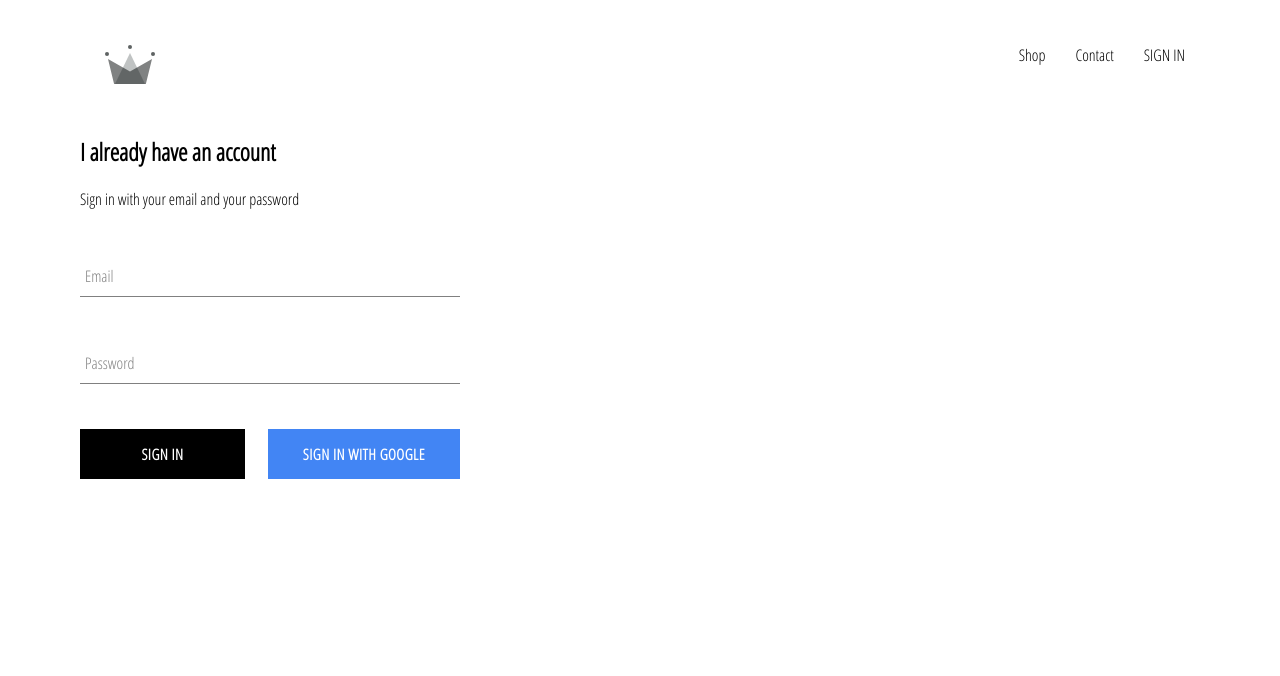
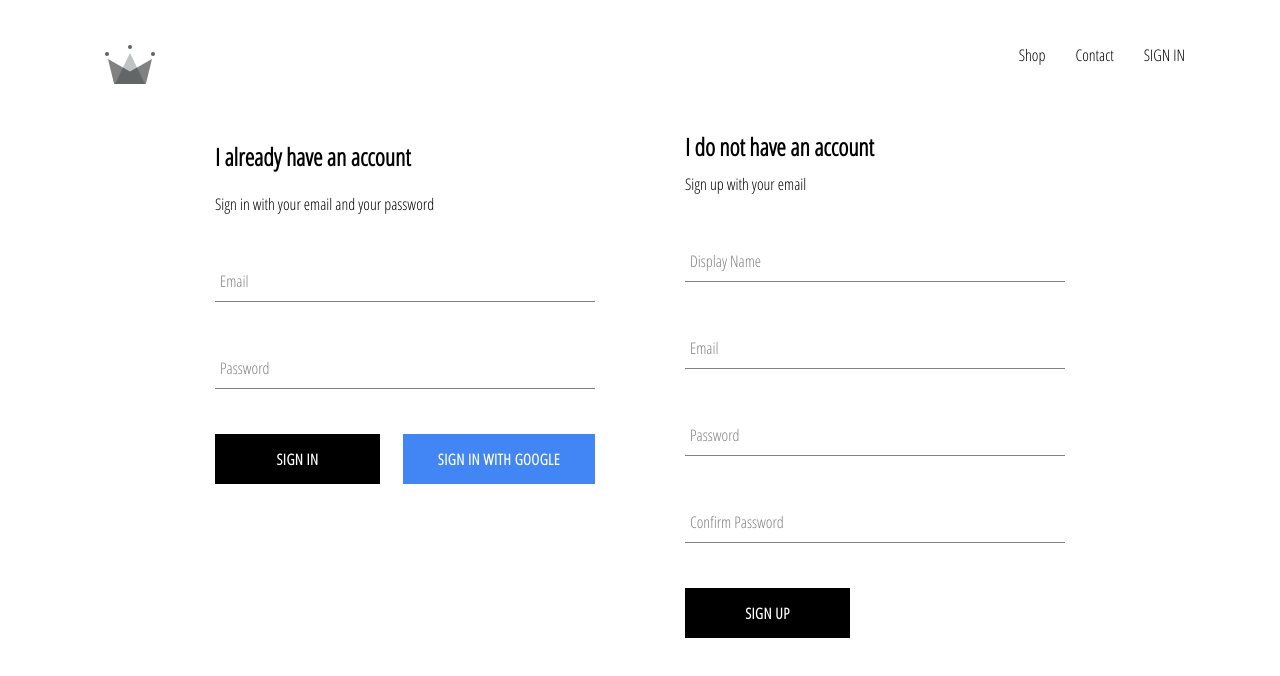
Before and after one commit to hamdi-ben-yaflah/clothing-e-commerce, a React (Create React App) app: page /signin in a window 1280 px wide. Shown: the top 676 px of the page. Built offline with nearby package versions, Linux system fonts and the light colour scheme; no server answers.

Commit message:
finish signIn and signUp components

```diff
--- a/src/App.js
+++ b/src/App.js
@@ -5,7 +5,7 @@
 import ShopPage from './pages/shop/shop.component';
 import  Header  from './components/header/header.compoenets';
 import SignInAndSignUp from './pages/sign-in-and-sign-up/sign-in-and-sign-up.component';
-import { auth } from './firebase/firebase.utils';
+import { auth, createUserProfileDocument } from './firebase/firebase.utils';
 
 class App extends React.Component  {
   constructor() {
@@ -19,10 +19,24 @@
   unsubscribeFromAuth = null;
 
   componentDidMount() {
-    this.unsubscribeFromAuth = auth.onAuthStateChanged(user => {
-      this.setState({ currentUser: user});
-      console.log(user);
+    this.unsubscribeFromAuth = auth.onAuthStateChanged( async (userAuth) => {
+      //this.setState({ currentUser: user});
 
+      if(userAuth) {
+        const userRef = await createUserProfileDocument(userAuth);
+
+        userRef.onSnapshot(snapShot => {
+          this.setState({
+            currentUser: {
+              id: snapShot.id,
+              ...snapShot.data()
+            }
+          }, () => console.log(this.state)
+          )
+        });
+      } else {
+        this.setState( { currentUser: userAuth });
+      }
     })
   }
 
--- a/src/components/sign-in/sign-in.component.jsx
+++ b/src/components/sign-in/sign-in.component.jsx
@@ -2,7 +2,7 @@
 import './sign-in.style.scss';
 import InputForm from '../input-form/input-form.component';
 import CustomButton from '../custom-button/custom-button.component';
-import { signInWhithGoogle } from '../../firebase/firebase.utils';
+import { auth, signInWhithGoogle } from '../../firebase/firebase.utils';
 
 
 class SignIn extends React.Component {
@@ -15,10 +15,17 @@
         }
     }
 
-    handleSubmit = e => {
+    handleSubmit = async e => {
         e.preventDefault();
+        const { email, password } = this.state;
 
-        this.setState({email: '', password: ''});
+        try {
+            await auth.signInWithEmailAndPassword(email, password);
+            this.setState({email: '', password: ''});
+        } catch (error) {
+            console.log(error);
+        }
+
     }
 
     handleChange = e => {
--- /dev/null
+++ b/src/components/sign-up/sign-up.component.jsx
@@ -0,0 +1,95 @@
+import React from 'react';
+import { auth, createUserProfileDocument } from '../../firebase/firebase.utils';
+import './sign-up.style.scss';
+import InputForm from '../input-form/input-form.component';
+import CustomButton from '../custom-button/custom-button.component';
+
+class SignUp extends React.Component {
+    constructor() {
+        super();
+
+        this.state = {
+            'displayName': '',
+            'email': '',
+            'password': '',
+            'confirmPassword': ''
+        }
+    }
+
+    handleSubmit = async event => {
+        event.preventDefault();
+        const { displayName, email, password, confirmPassword } = this.state;
+
+        if (password !== confirmPassword) {
+            alert('Passwords don\'t match');
+            return;
+        }
+
+        try {
+            const { user } = await auth.createUserWithEmailAndPassword(email, password);
+            await createUserProfileDocument(user, {displayName})
+            this.setState({
+                'displayName': '',
+                'email': '',
+                'password': '',
+                'confirmPassword': ''
+            })
+        } catch (error) {
+            console.log(error);
+        }
+    }
+
+    handleChange = event => {
+        const { name, value } = event.target;
+
+        this.setState({ [name]: value });
+    }
+
+    render() {
+        const { displayName, email, password, confirmPassword } = this.state;
+
+        return (
+            <div className="sign-up">
+                <h2 className="title">I do not have an account</h2>
+                <span>Sign up with your email</span>
+                <form className="sign-up-form" onSubmit={this.handleSubmit}>
+                    <InputForm
+                    type="text"
+                    name='displayName'
+                    value={displayName}
+                    onChange={this.handleChange}
+                    label='Display Name'
+                    required
+                    />
+                    <InputForm
+                    type="email"
+                    name='email'
+                    value={email}
+                    onChange={this.handleChange}
+                    label='Email'
+                    required
+                    />
+                    <InputForm
+                    type="password"
+                    name='password'
+                    value={password}
+                    onChange={this.handleChange}
+                    label='Password'
+                    required
+                    />
+                    <InputForm
+                    type="password"
+                    name='confirmPassword'
+                    value={confirmPassword}
+                    onChange={this.handleChange}
+                    label='Confirm Password'
+                    required
+                    />
+                    <CustomButton type="submit"> Sign Up </CustomButton>
+                </form>
+            </div>
+        )
+    }
+}
+
+export default SignUp;
--- /dev/null
+++ b/src/components/sign-up/sign-up.style.scss
@@ -0,0 +1,9 @@
+.sign-up {
+    display: flex;
+    flex-direction: column;
+    width: 380px;
+
+    .title {
+      margin: 10px 0;
+    }
+  }
--- a/src/firebase/firebase.utils.js
+++ b/src/firebase/firebase.utils.js
@@ -13,6 +13,32 @@
     measurementId: "G-8S6T1HX4SK"
 };
 
+export const createUserProfileDocument = async (userAuth, additionalData) => {
+    if (!userAuth) return;
+
+    const userRef = firestore.doc(`users/${userAuth.uid}`);
+
+    const snapShot = await userRef.get();
+
+    if(!snapShot.exists) {
+        const { displayName, email } = userAuth;
+        const createdAt = new Date();
+
+        try {
+            await userRef.set({
+                displayName,
+                email,
+                createdAt,
+                ...additionalData
+            })
+        }catch (error) {
+            console.log('Error creating user ', error.message);
+        }
+    }
+
+    return userRef;
+}
+
 firebase.initializeApp(config);
 
 export const auth = firebase.auth();
--- a/src/pages/sign-in-and-sign-up/sign-in-and-sign-up.component.jsx
+++ b/src/pages/sign-in-and-sign-up/sign-in-and-sign-up.component.jsx
@@ -1,9 +1,13 @@
 import React from 'react';
 import './sign-in-and-sign-up.style.scss';
 import SignIn from '../../components/sign-in/sign-in.component';
+import SignUp from '../../components/sign-up/sign-up.component';
 
 const SignInAndSignUp = () => (
-    <SignIn />
+    <div className="sign-in-and-sign-up">
+        <SignIn />
+        <SignUp />
+    </div>
 )
 
 export default SignInAndSignUp;
--- a/src/pages/sign-in-and-sign-up/sign-in-and-sign-up.style.scss
+++ b/src/pages/sign-in-and-sign-up/sign-in-and-sign-up.style.scss
@@ -0,0 +1,6 @@
+.sign-in-and-sign-up {
+    width: 850px;
+    display: flex;
+    justify-content: space-between;
+    margin: 30px auto;
+  }
```
